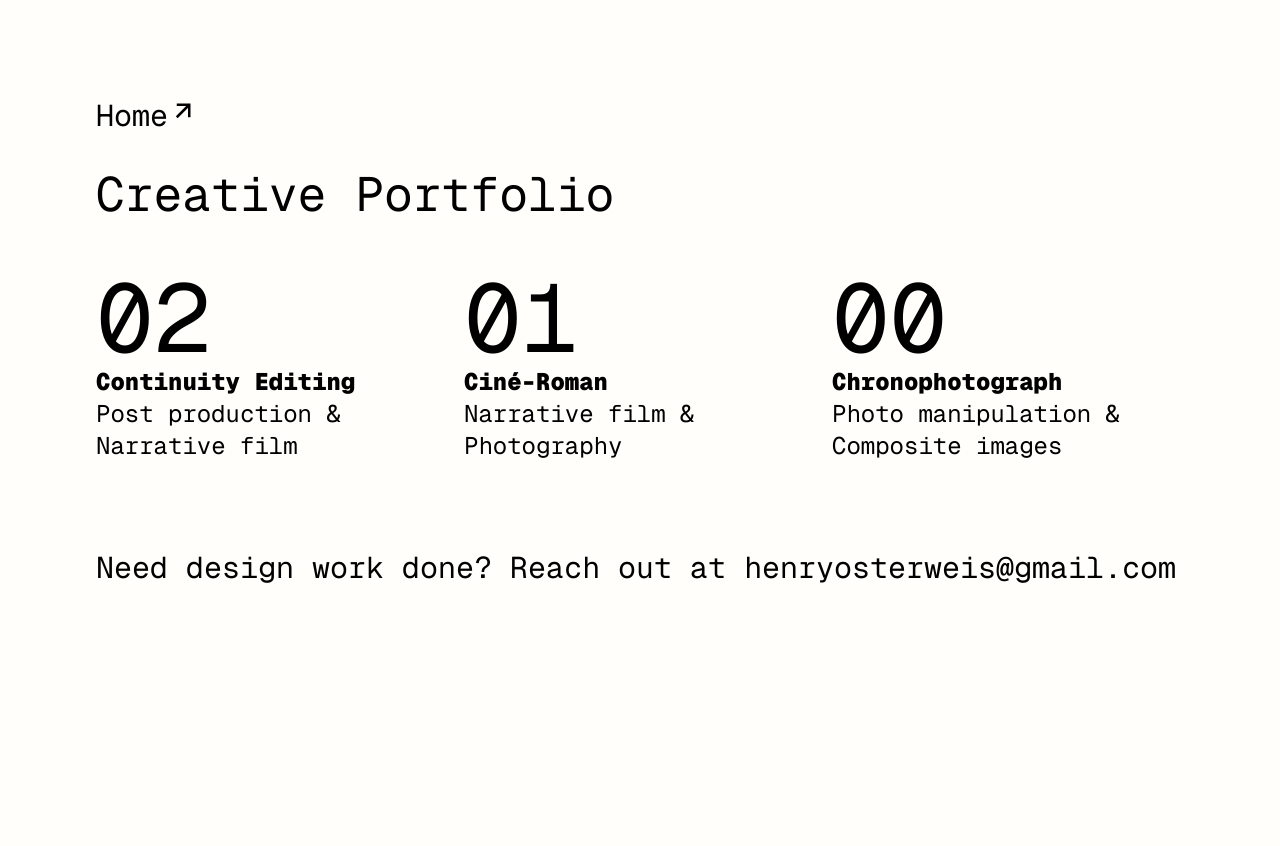
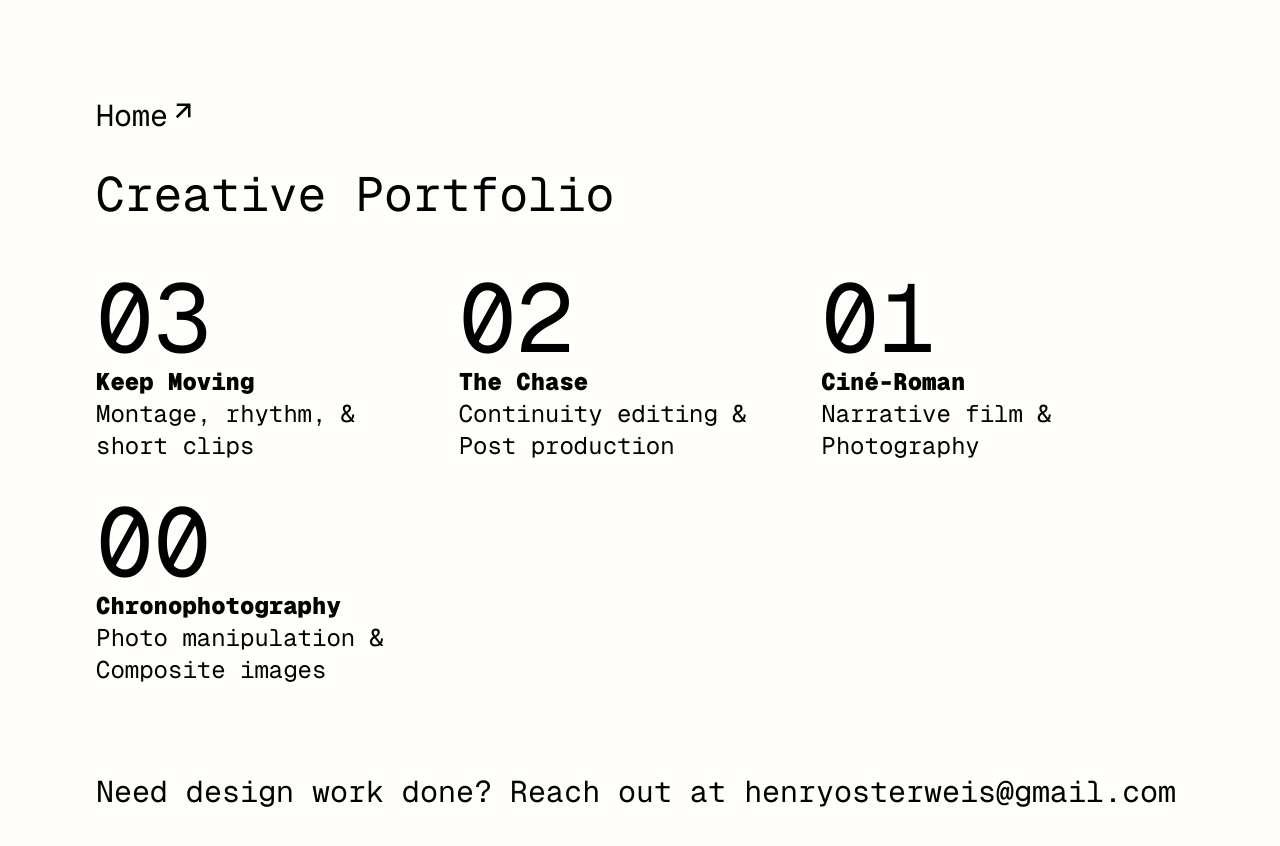
Before and after one commit to jealouscase/hosterweis, a Next.js app: page /create in a window 1280 px wide. Shown: the top 846 px of the page. Before the commit the page ends 800 px from the top, so only its background shows below. Built offline with nearby package versions, Linux system fonts and the light colour scheme.

Commit message:
update portfolio styles

```diff
--- a/app/create/page.js
+++ b/app/create/page.js
@@ -1,5 +1,8 @@
+"use client"
 import HomeLink from "@/components/HomeLink";
 import PageWrapper from "@/components/PageWrapper";
+import Image from "next/image";
+import { useState } from "react";
 
 const Page = () => {
     const projectObjects = [
@@ -7,47 +10,106 @@ const Page = () => {
         //     "title": "",
         //     "concepts": "",
         //     "statement": "",
-        //     "month": 0,
-        //     "year": 0,
+        //     "dateCompleted": "",
         //     "technologies": 0,
+        //      "imgLinks": []
         // },
         {
-            "title": "Continuity Editing",
-            "concepts": "Post production & Narrative film",
+            "title": "Keep Moving",
+            "concepts": "Montage, rhythm, & short clips",
             "statement": "",
-            "month": 0,
-            "year": 0,
+            "dateCompleted": "050223",
             "technologies": 0,
+            "imgLinks": []
+        },
+        {
+            "title": "The Chase",
+            "concepts": "Continuity editing & Post production",
+            "statement": "",
+            "dateCompleted": "041123",
+            "technologies": 0,
+            "imgLinks": []
         },
         {
             "title": "Ciné-Roman",
             "concepts": "Narrative film & Photography",
             "statement": "",
-            "month": 0,
-            "year": 0,
+            "dateCompleted": "030223",
             "technologies": 0,
+            "imgLinks": []
         },
         {
-            "title": "Chronophotograph",
+            "title": "Chronophotography",
             "concepts": "Photo manipulation & Composite images",
-            "statement": "",
-            "month": 0,
-            "year": 0,
+            "statement": "Statement",
+            "dateCompleted": "020723",
             "technologies": 0,
+            "imgLinks": ["https://firebasestorage.googleapis.com/v0/b/spec-scripts.appspot.com/o/Composite_Image_Print_Henry_Osterweis.jpg?alt=media&token=88aaefa9-a890-499c-b1eb-1127b17ee1bb"]
         },
     ]
 
+    const months = [
+        "January",
+        "February",
+        "March",
+        "April",
+        "May",
+        "June",
+        "July",
+        "August",
+        "September",
+        "October",
+        "November",
+        "December"
+    ];
+
+    const [visible, setVisible] = useState(false)
+    const [selectedProject, setSelectedProject] = useState({})
+
+    const handleButtonClick = (project) => {
+        setSelectedProject(project)
+        setVisible((prevVisible) => !prevVisible)
+    }
+
     return (
         <PageWrapper pageTitle={"Creative Portfolio"}>
-            <div className="flex gap-4 max-lg:flex-col relative -left-4">
+            {visible
+            ?
+                <div className="">
+                    <div className="flex gap-10 max-md:flex-col max-sm:gap-4">
+                        <Image
+                            src={selectedProject.imgLinks.length > 0 ? selectedProject.imgLinks[0] : ""}
+                            width={500}
+                            height={500}
+                            priority={false}
+                            className="border-4 border-black"
+                        />
+                        <div>
+                            <div className="text-5xl font-extrabold mb-2 max-sm:text-3xl">"{selectedProject.title}"</div>
+                            <p>Completed in {months[selectedProject.dateCompleted.substring(1, 2) - 1]} 20{selectedProject.dateCompleted.substring(4, 6)}</p>
+                            <div>{selectedProject.statement}</div>
+                        </div>
+                    </div>
+                    <br></br>
+                    <button className="hover:underline" onClick={() => setVisible((prevVisible) => !prevVisible)}>Back</button>
+                </div>
+            :
+                <div
+                    className="flex flex-wrap max-lg:flex-col relative -left-4"
+                >
                     {projectObjects.map((project, index) => (
-                    <div key={index} className="w-1/3 max-lg:w-full p-4 hover:outline outline-4 outline-black hover:cursor-pointer">
+                        <div
+                            key={index}
+                            className="w-1/3 max-lg:w-full p-4 hover:outline outline-4 outline-black hover:cursor-pointer"
+                            onClick={() => handleButtonClick(project)}
+                        >
                             <p className="text-8xl">{projectObjects.length - index - 1 < 10 ? 0 : ""}{projectObjects.length - index - 1}</p>
                             <p className="text-2xl font-black">{project.title}</p>
                             <p className="text-2xl">{project.concepts}</p>
                         </div>
                     ))}
                 </div>
+            }
             <br></br><br></br>
             <p>Need design work done? Reach out at henryosterweis@gmail.com</p>
         </PageWrapper>
--- a/next.config.js
+++ b/next.config.js
@@ -1,4 +1,13 @@
 /** @type {import('next').NextConfig} */
-const nextConfig = {}
+const nextConfig = {
+    images: {
+        remotePatterns: [
+            {
+                protocol: 'https',
+                hostname: 'firebasestorage.googleapis.com',
+            }
+        ]
+    }
+}
 
 module.exports = nextConfig
```
Also changed, not shown: app/develop/page.js (line endings or trailing spaces). Lines whose indentation alone changed are shown as unchanged.
